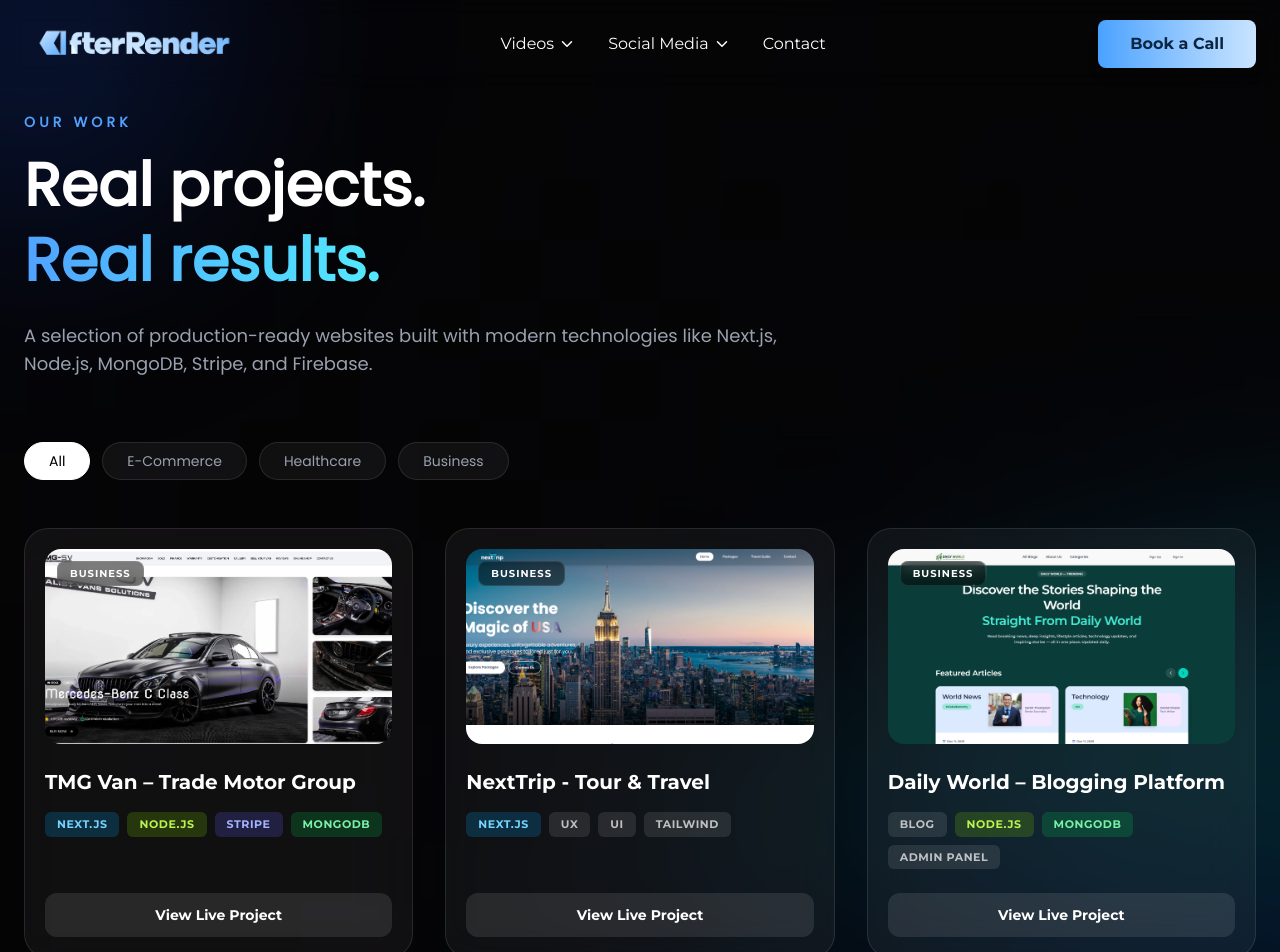
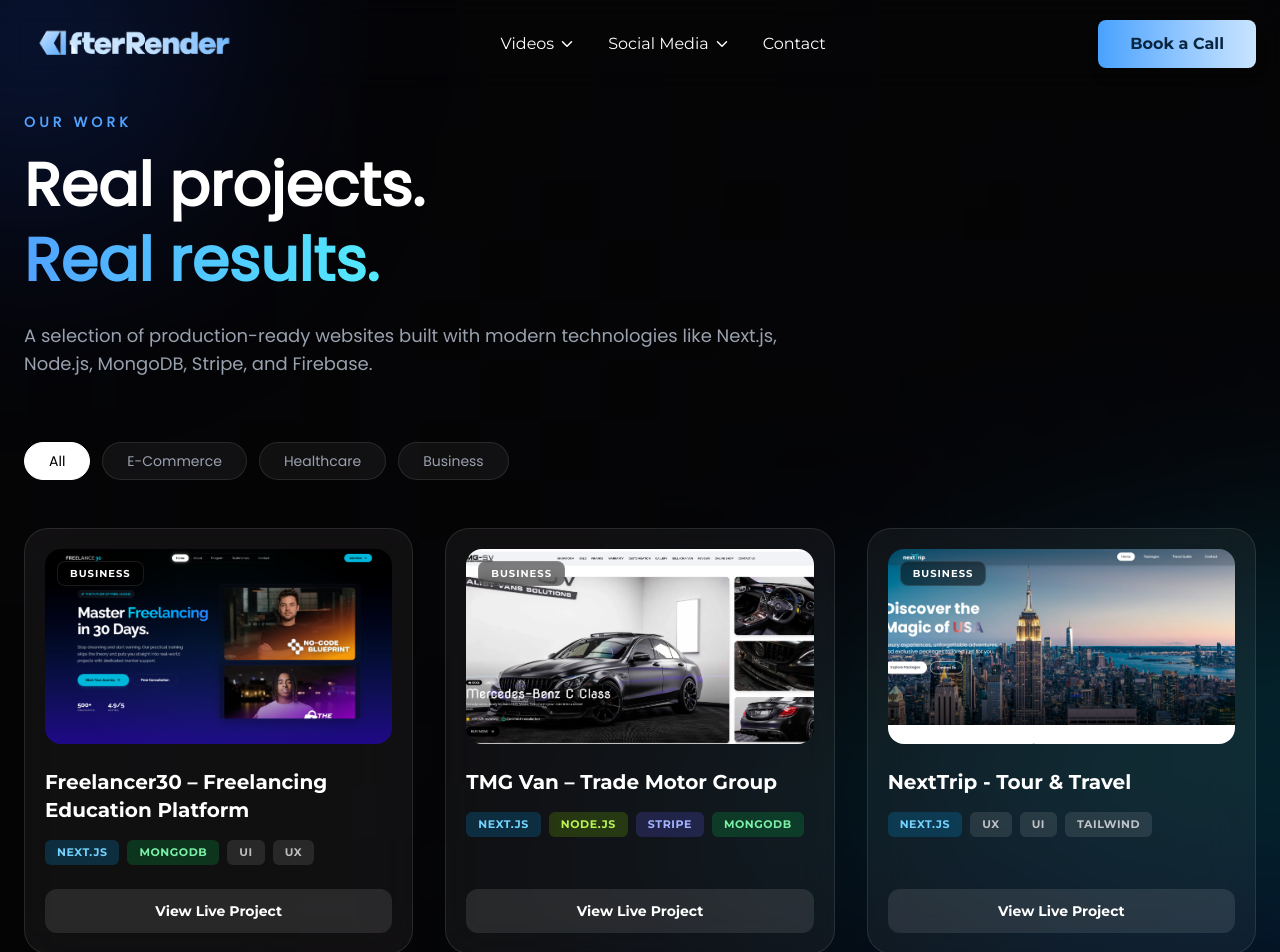
Before and after one commit to afterrender1/afterrenderweb, a Next.js app: page /our-work in a window 1280 px wide. Shown: the top 952 px of the page. Built offline with nearby package versions, Linux system fonts and the light colour scheme.

Commit message:
added new portfolio

```diff
--- a/components/OurWork.jsx
+++ b/components/OurWork.jsx
@@ -10,6 +10,14 @@
 
 const projects = [
 
+  {
+    id: 0,
+    title: "Freelancer30 – Freelancing Education Platform",
+    category: "Business",
+    thumbnail: "/images/our-work/freelancer30.png",
+    liveUrl: "https://freelancer30xar.vercel.app/",
+    tags: ["Next.js",   "MongoDB" , "UI" , "UX"],
+  },
   {
     id: 1,
     title: "TMG Van – Trade Motor Group",
```
Also changed, not shown: public/images/our-work/freelancer30.png (added).
